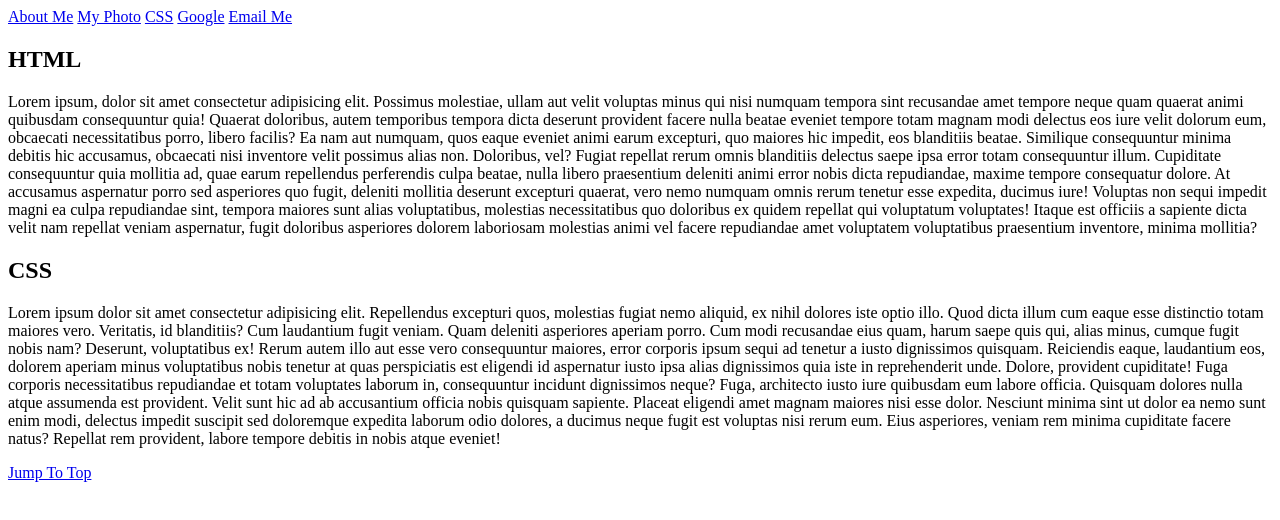
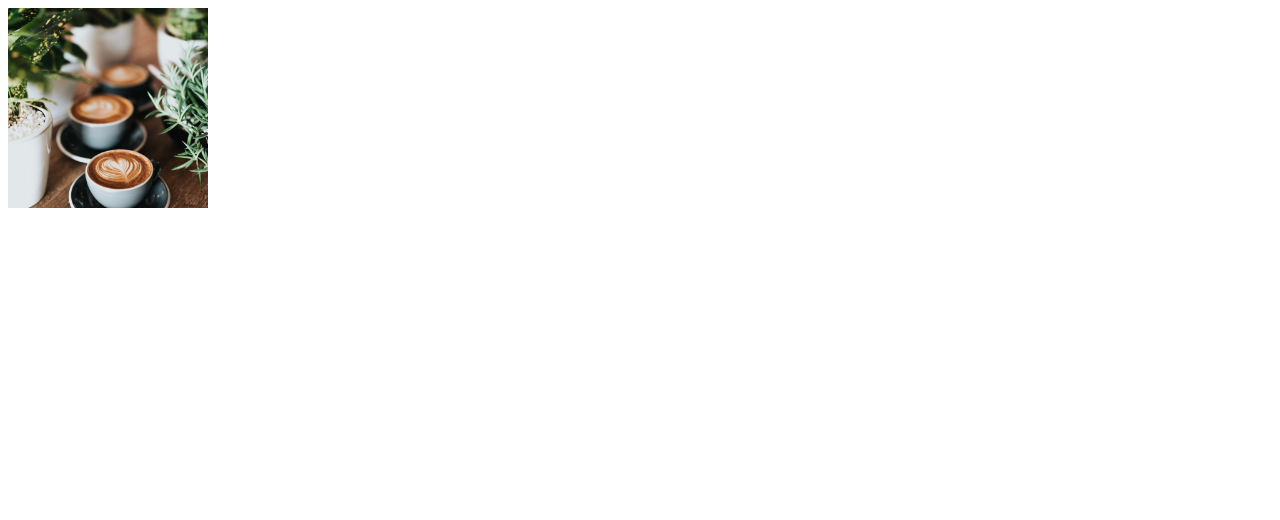
Before and after one commit to walidakhras2226/html-css-notes, a plain HTML site: page part-1/index.html in a window 1280 px wide. Drawn offline with Linux system fonts and the light colour scheme.

Commit message:
HTML Images

```diff
--- a/part-1/index.html
+++ b/part-1/index.html
@@ -4,61 +4,15 @@
     <meta charset="UTF-8" />
     <meta name="viewport" content="width=device-width, initial-scale=1.0" />
     <title>Document</title>
+    <style>
+      img {
+        width: 200px;
+        height: 200px;
+        object-fit: cover;
+      }
+    </style>
   </head>
   <body>
-    <a href="company/about.html">About Me</a>
-    <a href="images/mosh.jpg" download>My Photo</a>
-    <a href="#section-css">CSS</a>
-    <a href="https://www.google.com/" target="_blank">Google</a>
-    <a href="mailto:walid.akhras2004@gmail.com">Email Me</a>
-    <h2>HTML</h2>
-    <p>
-      Lorem ipsum, dolor sit amet consectetur adipisicing elit. Possimus
-      molestiae, ullam aut velit voluptas minus qui nisi numquam tempora sint
-      recusandae amet tempore neque quam quaerat animi quibusdam consequuntur
-      quia! Quaerat doloribus, autem temporibus tempora dicta deserunt provident
-      facere nulla beatae eveniet tempore totam magnam modi delectus eos iure
-      velit dolorum eum, obcaecati necessitatibus porro, libero facilis? Ea nam
-      aut numquam, quos eaque eveniet animi earum excepturi, quo maiores hic
-      impedit, eos blanditiis beatae. Similique consequuntur minima debitis hic
-      accusamus, obcaecati nisi inventore velit possimus alias non. Doloribus,
-      vel? Fugiat repellat rerum omnis blanditiis delectus saepe ipsa error
-      totam consequuntur illum. Cupiditate consequuntur quia mollitia ad, quae
-      earum repellendus perferendis culpa beatae, nulla libero praesentium
-      deleniti animi error nobis dicta repudiandae, maxime tempore consequatur
-      dolore. At accusamus aspernatur porro sed asperiores quo fugit, deleniti
-      mollitia deserunt excepturi quaerat, vero nemo numquam omnis rerum tenetur
-      esse expedita, ducimus iure! Voluptas non sequi impedit magni ea culpa
-      repudiandae sint, tempora maiores sunt alias voluptatibus, molestias
-      necessitatibus quo doloribus ex quidem repellat qui voluptatum voluptates!
-      Itaque est officiis a sapiente dicta velit nam repellat veniam aspernatur,
-      fugit doloribus asperiores dolorem laboriosam molestias animi vel facere
-      repudiandae amet voluptatem voluptatibus praesentium inventore, minima
-      mollitia?
-    </p>
-    <h2 id="section-css">CSS</h2>
-    <p>
-      Lorem ipsum dolor sit amet consectetur adipisicing elit. Repellendus
-      excepturi quos, molestias fugiat nemo aliquid, ex nihil dolores iste optio
-      illo. Quod dicta illum cum eaque esse distinctio totam maiores vero.
-      Veritatis, id blanditiis? Cum laudantium fugit veniam. Quam deleniti
-      asperiores aperiam porro. Cum modi recusandae eius quam, harum saepe quis
-      qui, alias minus, cumque fugit nobis nam? Deserunt, voluptatibus ex! Rerum
-      autem illo aut esse vero consequuntur maiores, error corporis ipsum sequi
-      ad tenetur a iusto dignissimos quisquam. Reiciendis eaque, laudantium eos,
-      dolorem aperiam minus voluptatibus nobis tenetur at quas perspiciatis est
-      eligendi id aspernatur iusto ipsa alias dignissimos quia iste in
-      reprehenderit unde. Dolore, provident cupiditate! Fuga corporis
-      necessitatibus repudiandae et totam voluptates laborum in, consequuntur
-      incidunt dignissimos neque? Fuga, architecto iusto iure quibusdam eum
-      labore officia. Quisquam dolores nulla atque assumenda est provident.
-      Velit sunt hic ad ab accusantium officia nobis quisquam sapiente. Placeat
-      eligendi amet magnam maiores nisi esse dolor. Nesciunt minima sint ut
-      dolor ea nemo sunt enim modi, delectus impedit suscipit sed doloremque
-      expedita laborum odio dolores, a ducimus neque fugit est voluptas nisi
-      rerum eum. Eius asperiores, veniam rem minima cupiditate facere natus?
-      Repellat rem provident, labore tempore debitis in nobis atque eveniet!
-    </p>
-    <a href="#">Jump To Top</a>
+    <img src="images/coffee.jpg" alt="A coffee mug on a table." />
   </body>
 </html>
```
Also changed, not shown: part-1/images/coffee.jpg (added).
